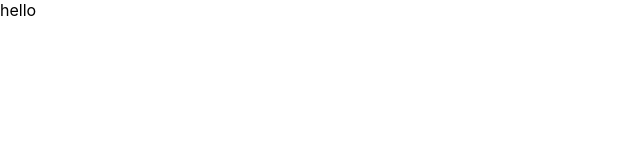
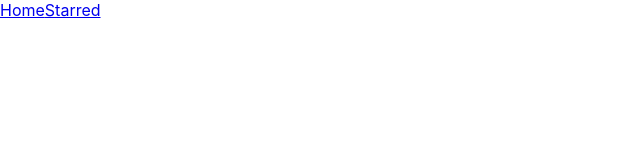
Before and after one commit to ByteCodeSculptorPro/box-office, a React (Create React App) app: page / in a window 1280 px wide. Shown: the top 160 px of the page, without its empty margins (0-640 px from the left). Built offline with nearby package versions, Linux system fonts and the light colour scheme.

Commit message:
installed reac-router-dom

```diff
--- a/package.json
+++ b/package.json
@@ -5,6 +5,7 @@
   "dependencies": {
     "react": "^18.3.1",
     "react-dom": "^18.3.1",
+    "react-router-dom": "^6.27.0",
     "react-scripts": "5.0.1",
     "web-vitals": "^2.1.4",
     "workbox-background-sync": "^6.6.0",
--- a/src/App.jsx
+++ b/src/App.jsx
@@ -1,5 +1,32 @@
+import { BrowserRouter, Routes, Route } from 'react-router-dom';
+import Home from './pages/Home';
+import Starred from './pages/Starred';
 function App() {
-  return <div className="App">hello</div>;
+  return (
+    <div className="App">
+      <BrowserRouter>
+        <Routes>
+          <Route path="/" element={<Home />} />
+          <Route path="/starred" element={<Starred />} />
+          <Route path="*" element={<div>Not found</div>} />
+
+          {/* <Route path="/" element={<App />}>
+            <Route index element={<Home />} />
+            <Route path="teams" element={<Teams />}>
+              <Route path=":teamId" element={<Team />} />
+              <Route path="new" element={<NewTeamForm />} />
+              <Route index element={<LeagueStandings />} />
+            </Route>
+          </Route>
+          <Route element={<PageLayout />}>
+            <Route path="/privacy" element={<Privacy />} />
+            <Route path="/tos" element={<Tos />} />
+          </Route>
+          <Route path="contact-us" element={<Contact />} /> */}
+        </Routes>
+      </BrowserRouter>
+    </div>
+  );
 }
 
 export default App;
--- /dev/null
+++ b/src/pages/Home.jsx
@@ -0,0 +1,9 @@
+import { Link } from 'react-router-dom';
+export default function Home() {
+  return (
+    <div>
+      <Link to="/">Home</Link>
+      <Link to="/starred">Starred</Link>
+    </div>
+  );
+}
--- /dev/null
+++ b/src/pages/Starred.jsx
@@ -0,0 +1,3 @@
+export default function Starred() {
+  return <div>Starred page</div>;
+}
```
Also changed, not shown: 1 other file (tests, documents, lock files or other folders).
